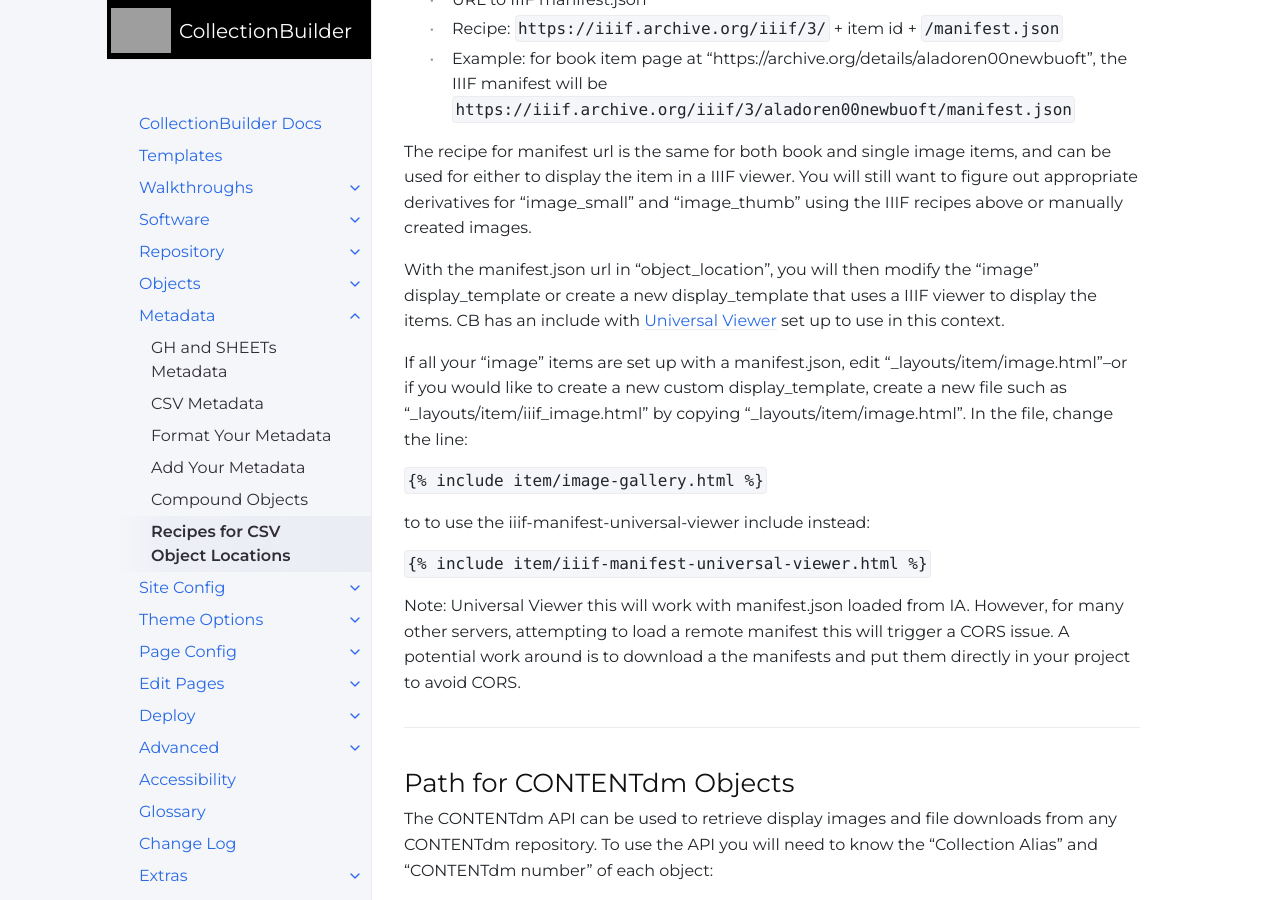
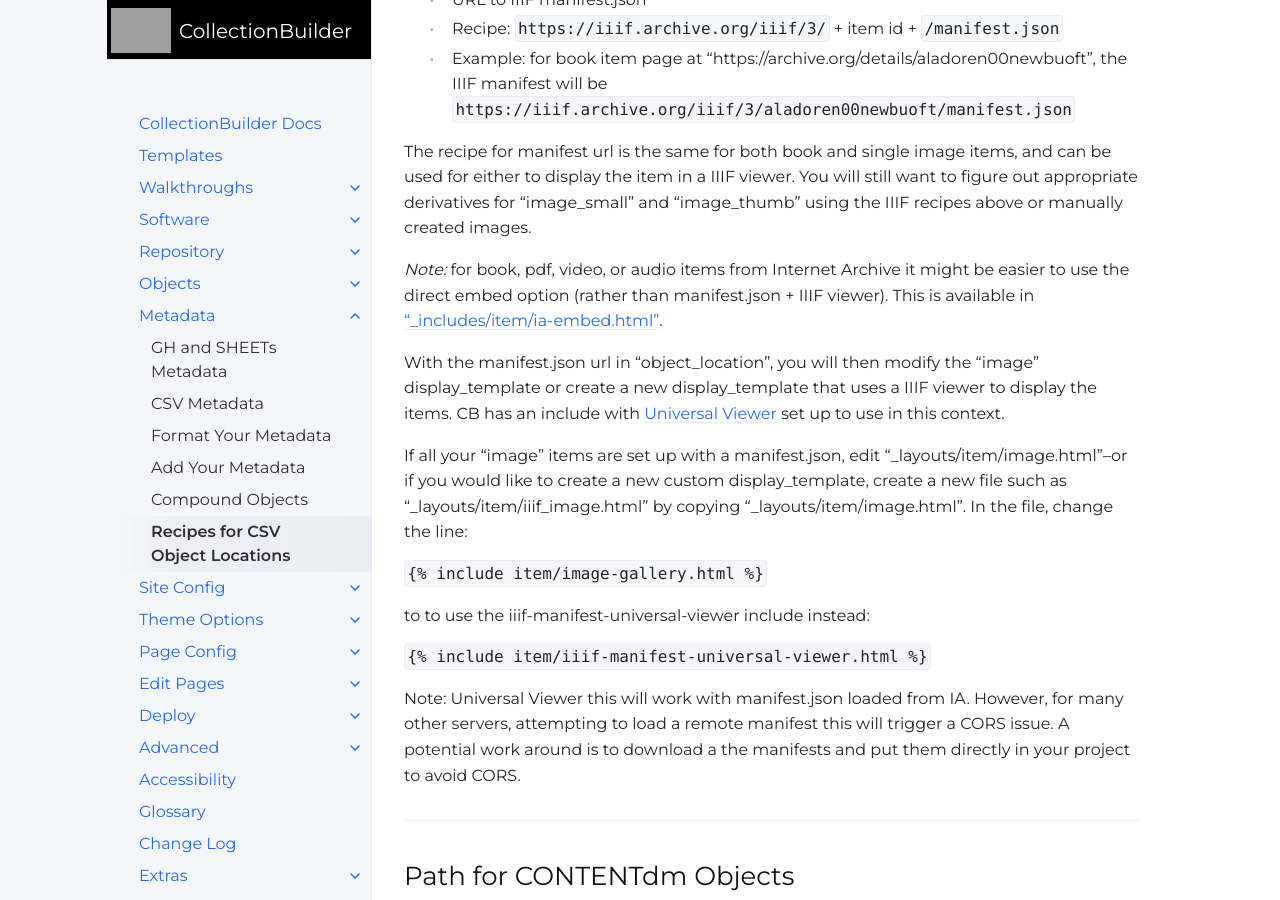
Before and after one commit to CollectionBuilder/cb-docs, a Jekyll site: the page built from docs/metadata/object-paths.md, in a window 1280 px wide and 900 px high, scrolled down 5172 px. Built offline with Jekyll 4.4.1, drawn with Linux system fonts in a browser that asks for light colours; comment, search, counter and statistics services are not loaded.

Commit message:
ia embed note

```diff
--- a/docs/metadata/object-paths.md
+++ b/docs/metadata/object-paths.md
@@ -161,6 +161,9 @@ The recipe follows the pattern:
 The recipe for manifest url is the same for both book and single image items, and can be used for either to display the item in a IIIF viewer.
 You will still want to figure out appropriate derivatives for "image_small" and "image_thumb" using the IIIF recipes above or manually created images.
 
+*Note:* for book, pdf, video, or audio items from Internet Archive it might be easier to use the direct embed option (rather than manifest.json + IIIF viewer).
+This is available in ["_includes/item/ia-embed.html"](https://github.com/CollectionBuilder/collectionbuilder-csv/blob/main/_includes/item/ia-embed.html).
+
 With the manifest.json url in "object_location", you will then modify the "image" display_template or create a new display_template that uses a IIIF viewer to display the items.
 CB has an include with [Universal Viewer](https://github.com/UniversalViewer/universalviewer) set up to use in this context.
 
```
